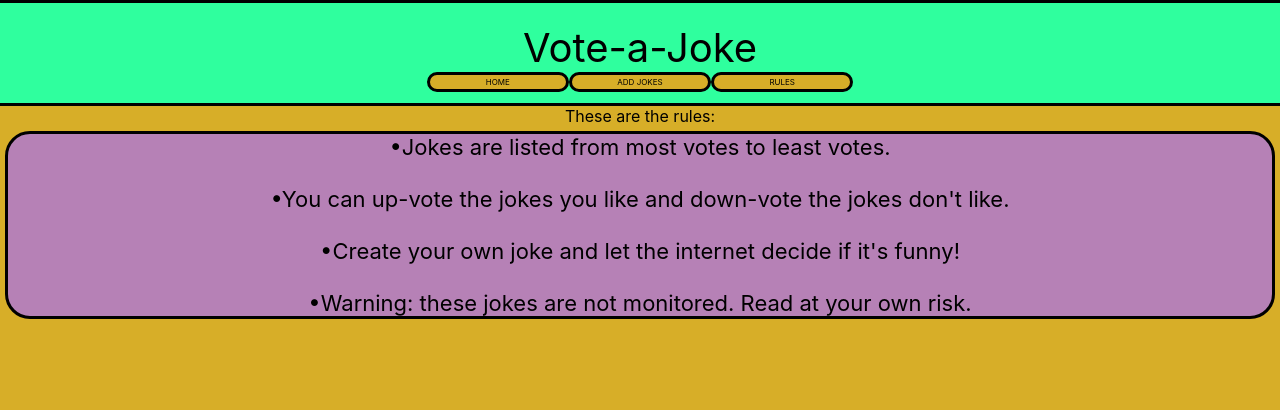
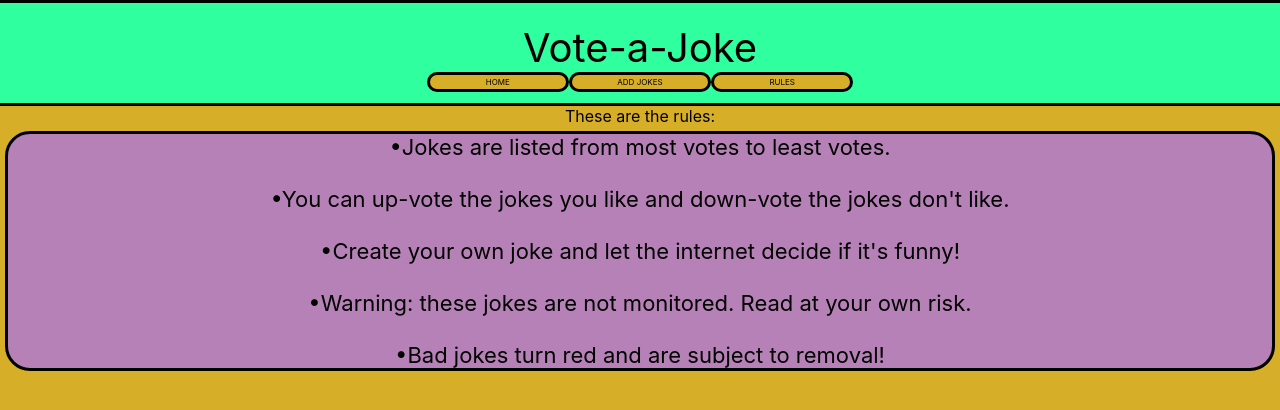
Before and after one commit to michaeljgrieshaber/Code-Jokes, a React (Create React App) app in the folder client/: page /Rules in a window 1280 px wide. Shown: the top 410 px of the page. Built offline with nearby package versions, Linux system fonts and the light colour scheme; no server answers.

Commit message:
more rules

```diff
--- a/client/src/Components/Rules.jsx
+++ b/client/src/Components/Rules.jsx
@@ -17,6 +17,9 @@ export default function Rules() {
         <br />
         <br />
         •Warning: these jokes are not monitored. Read at your own risk.
+        <br />
+        <br />
+        •Bad jokes turn red and are subject to removal!
       </div>
     </div>
   );
```
